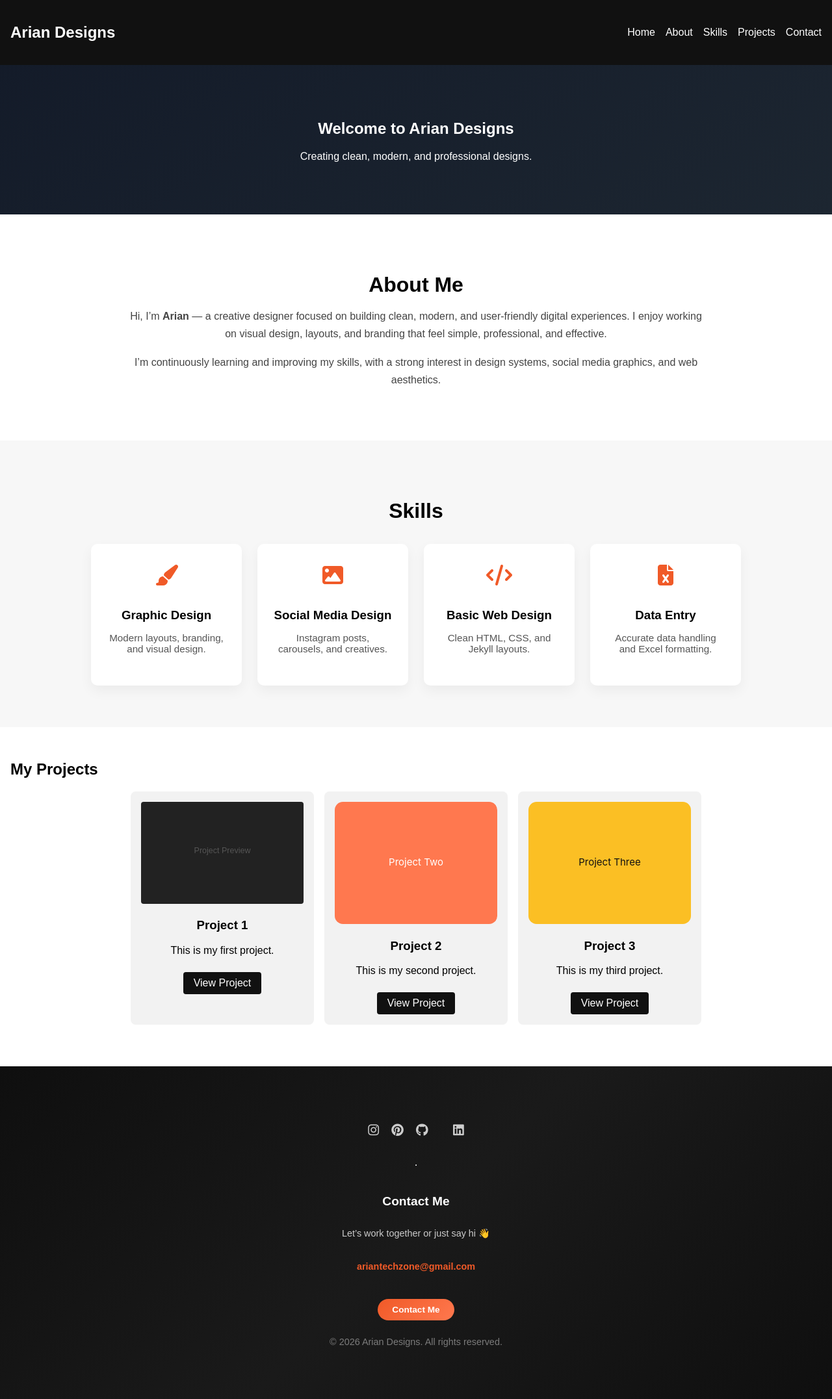
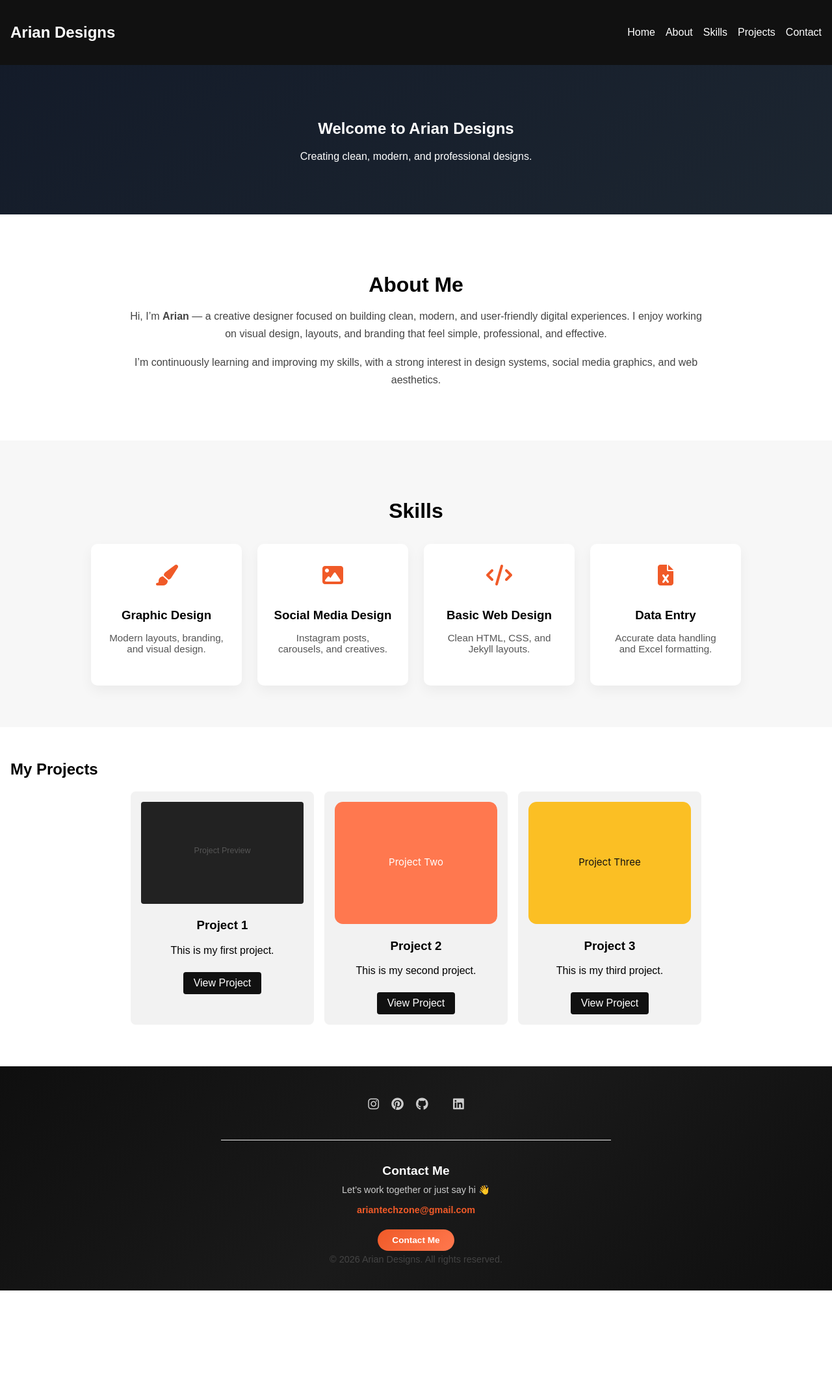
Before and after one commit to ariantechzone-stack/ariantechzone-stack.github.io, a Jekyll site: the page built from index.md, in a window 1280 px wide. Shown: the whole page at 65% size. Built offline with Jekyll 4.4.1, drawn with Linux system fonts in a browser that asks for light colours; after the commit the page ends 1986 px from its top, so only the background shows below that.

Commit message:
Update style.css

```diff
--- a/assets/css/style.css
+++ b/assets/css/style.css
@@ -1,9 +1,25 @@
 .footer-container {
   display: flex;
   flex-direction: column;
-  align-items: center; /* Centers everything horizontally */
-  gap: 20px;           /* Adds space between the sections */
-  padding: 40px 0;
+  align-items: center;
+  text-align: center;
+}
+
+.footer-socials {
+  margin-bottom: 40px;
+}
+
+.footer-divider {
+  width: 80%;
+  max-width: 600px;
+  border: 0;
+  border-top: 1px solid #eee; /* Adjust color to fit your theme */
+  margin: 30px 0 20px 0;      /* Space above and below the line */
+}
+
+.footer-copy {
+  font-size: 0.9rem;
+  color: #666;
 }
 @media (prefers-reduced-motion: reduce) {
   html {
```
